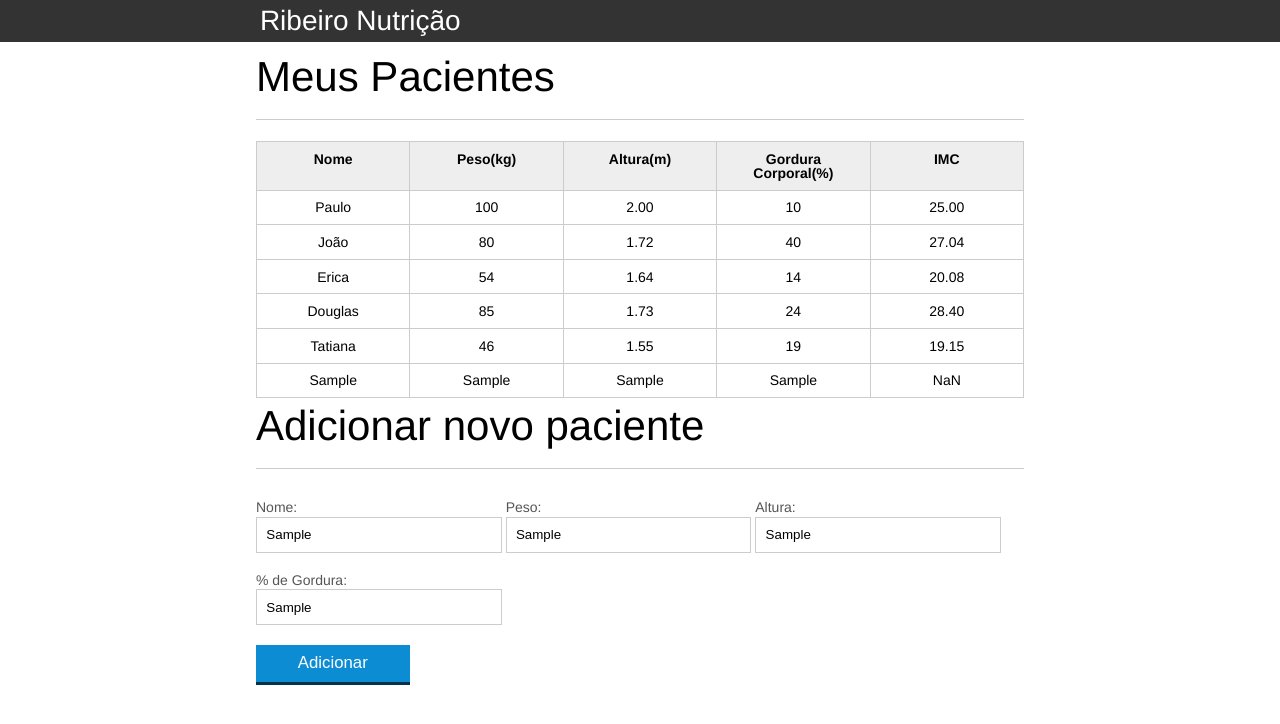
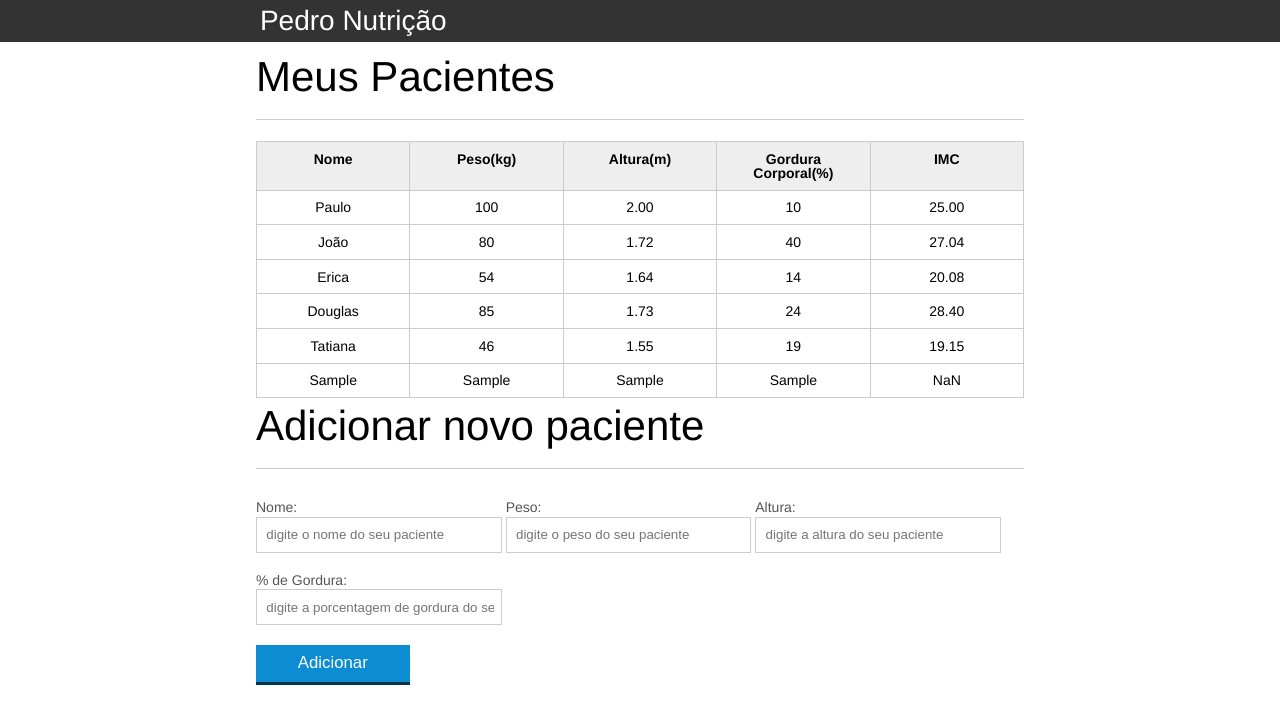
Before and after one commit to KyojinColegio/nutricionistadolucas3T, a plain HTML site: page index.html in a window 1280 px wide. Both pictures are taken after typing "Sample", "Sample", "Sample", "Sample" into the empty fields and a click on the button "Adicionar". Drawn offline with Linux system fonts and the light colour scheme.

Commit message:
Add files via upload

```diff
--- /dev/null
+++ b/calcularimc.js
@@ -0,0 +1,57 @@
+// muda o nome a partir do seletor de classe
+var subtitulo = document.querySelector(".subtitulo");
+subtitulo.textContent = "Meus Pacientes";
+var titulo = document.querySelector(".titulo");
+titulo.textContent = "Pedro Nutrição";
+
+//acessar a tag tr -menos o  paciente Paulo
+var pacientes = document.querySelectorAll(".paciente");
+for(var i = 0;i < pacientes.length; i++){
+    paciente = pacientes[i];
+// Seleciona o conteúdo do peso da tag
+var tdPeso = paciente.querySelector(".info-peso");
+var peso = tdPeso.textContent;
+
+//Seleciona o conteúdo altura da tag
+var tdAltura = paciente.querySelector(".info-altura");
+
+var altura = tdAltura.textContent;
+
+//calcula o imc
+var imc = calcularIMC(peso,altura);
+//variaveis com valor true
+var pesoValido = true ;
+var alturaValida = true;
+
+if(pesoValido && alturaValida){
+    // acessa e altera o imc
+var tdImc = paciente.querySelector(".info-imc");
+tdImc.textContent = calcularIMC(peso,altura);
+}
+if(peso <= 0 || peso >= 1000){
+var pesoValido = false;
+tdImc.textContent = "peso invalido";
+paciente.classList.add("campo-invalido");
+}
+if(altura < 0 || altura > 3.00){
+
+   var alturaValida =false ;
+   tdImc.textContent = "altura invalida";
+   paciente.classList.add("campo-invalido");
+}
+
+}
+titulo.addEventListener('click', mostraMensagem);
+
+function mostraMensagem(){
+    alert("Este elemento foi clicado");
+}
+
+function calcularIMC(peso,altura){
+    var imc = 0;
+   imc=
+
+   peso/(altura*altura);
+    return imc.toFixed(2);
+
+}
--- /dev/null
+++ b/formulario.js
@@ -0,0 +1,49 @@
+//acessa o botao
+var botaoAdicionar = document.querySelector("#adicionar-paciente");
+//executa o codigo ao acionar o botao
+botaoAdicionar.addEventListener('click', function(event){
+event.preventDefault();
+
+//acessa o formulario
+var formulario = document.querySelector("#form-adiciona");
+var paciente = buscaValoresFormulario(formulario)
+var pacienteTr = criarTr(paciente);
+var tabela = document.querySelector("#tabela-pacientes");
+tabela.appendChild(pacienteTr);
+
+formulario.reset();
+});
+
+function buscaValoresFormulario(formulario){
+// Captura os valores digitados
+var paciente = {
+
+    nome: formulario.nome.value,
+    peso: formulario.peso.value,
+    altura: formulario.altura.value,
+    gordura: formulario.gordura.value,
+    imc: calcularIMC(formulario.peso.value, formulario.altura.value)
+}
+return paciente;
+}
+
+function criarTr(paciente){
+//Cria as tas <tr>
+var pacienteTr = document.createElement("tr");
+pacienteTr.classList.add("paciente");
+
+//aiciona o conteudo que adicionou no formulario para mostrar ao usuário
+pacienteTr.appendChild(criarTd(paciente.nome, "info-nome"));
+pacienteTr.appendChild(criarTd(paciente.peso, "info-peso"));
+pacienteTr.appendChild(criarTd(paciente.altura, "info-altura"));
+pacienteTr.appendChild(criarTd(paciente.gordura, "info-gordura"));
+pacienteTr.appendChild(criarTd(paciente.imc, "info-imc"));
+return pacienteTr
+}
+
+function criarTd(dado, classe){
+const td = document.createElement("td");
+td.textContent = dado;
+td.classList.add("classe");
+return td;
+}
--- a/index.html
+++ b/index.html
@@ -3,7 +3,7 @@
 	<head>
 		<meta charset="UTF-8">
 		<title>Aparecida Nutrição</title>
-		<link rel="icon" href="favicon.ico" type="x-icon">
+		<link rel="icon" href="favicon.ico" type="image/x-icon">
 		<link rel="stylesheet" type="text/css" href="reset.css">
 		<link rel="stylesheet" type="text/css" href="index.css">
 
@@ -71,6 +71,7 @@
 				</table>
 
 			</section>
+
 			<section class="container">
 				<h2 id="titulo-form">Adicionar novo paciente</h2>
 				<form id="form-adiciona">
@@ -94,9 +95,9 @@
 					<button id="adicionar-paciente" class="botao bto-principal">Adicionar</button>
 				</form>
 			</section>
+
 		</main>
-
-		<script src= "imc.js"></script>
-		<script src= "form.js"></script>
+		<script src= "formulario.js"></script>
+		<script src= "calcularimc.js"></script>
 	</body>
 </html>
```
Lines whose indentation alone changed are shown as unchanged.
